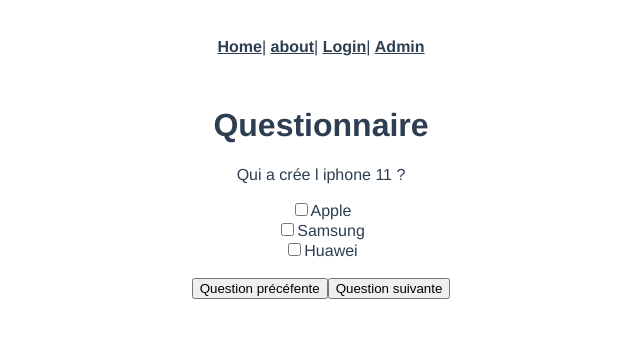
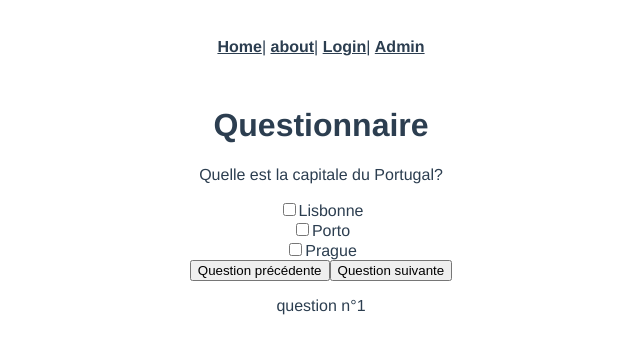
Before and after one commit to CorentinGautier/app-questionnaire-vue, a Vue app: page /#/questionnaire in a window 1280 px wide. Shown: the top 354 px of the page, without its empty margins (319-959 px from the left). Built offline with nearby package versions, Linux system fonts and the light colour scheme.

Commit message:
possibilité de recommencer, et se balader entre les questions

```diff
--- a/src/assets/questions.json
+++ b/src/assets/questions.json
@@ -3,31 +3,25 @@
         {
             "id": "0",
             "question": "Qui a crée l iphone 11 ? ",
-            "options": [
-                "Apple",
-                "Samsung",
-                "Huawei"
-            ],
+            "options1": "Apple",
+            "options2": "Samsung",
+            "options3": "Huawei",
             "reponse": "Apple"
         },
         {
             "id": "1",
             "question": "Quelle est la capitale du Portugal?",
-            "options": [
-                "Apple",
-                "Samsung",
-                "Huawei"
-            ],
+            "options1": "Lisbonne",
+            "options2": "Porto",
+            "options3": "Prague",
             "reponse": "Lisbonne"
         },
         {
             "id": "2",
             "question": "comment je m appelle?",
-            "options": [
-                "Apple",
-                "Samsung",
-                "Huawei"
-            ],
+            "options1": "corentin",
+            "options2": "Gabin",
+            "options3": "Pedro",
             "reponse": "Pedro"
         }
     ]
--- a/src/components/QuestionnaireComponent.vue
+++ b/src/components/QuestionnaireComponent.vue
@@ -1,38 +1,28 @@
 <template>
   <!-- v-cloak hides any un-compiled data bindings until the Vue instance is ready. -->
   <div id="app" class="container" v-cloak>
-    <h1 class="mb-4">Questionnaire </h1>
-<p> {{questions[i]["question"]}}
-
-
-      <div v-for="option in questions[i].options" :key="option">
-     <input type="checkBox" value="">{{option}}</div>
-     <br>
-      </div>
-      <!-- <input type="checkBox" value=""> {{ question[item][choix1] }}
-      //  <input type="checkBox" value=""> {{ question[item][choix2] }}
-      //  <input type="checkBox" value=""> {{ question[item][choix3] }} -->
+    <h1 class="mb-4">{{msg}} </h1>
+    <p> {{questions[j]["question"]}} </p>
+      <input type="checkBox" value="">{{questions[j]["options1"]}}
+      <br>
+      <input type="checkBox" value="">{{questions[j]["options2"]}}
+      <br>
+      <input type="checkBox" value="">{{questions[j]["options3"]}}
+      <br>
   </div>
 </template>
 <script>
 import questions from '../assets/questions.json'
-console.log(questions.questions[0])
-
+console.log(questions.questions[0].options1)
 export default {
   data () {
     return {
       questions: questions.questions
     }
   },
-  computed: {
-    quiz () {
-      return questions.questions.map(question => {
-        return question
-      })
-    }
-  },
   props: {
-    i: Number
+    msg: String,
+    j: Number
   }
 }
 </script>
--- a/src/views/Questionnaire.vue
+++ b/src/views/Questionnaire.vue
@@ -1,8 +1,13 @@
 <template>
-  <div class="login">
-    <QuestionnaireComponent msg="Questionnaire" :i="i" />
-    <input type="submit" onclick="avant()" value="Question précéfente" />
-    <input type="submit" onclick="apres()" value="Question suivante" />
+  <div v-if="fin == false">
+    <QuestionnaireComponent msg="Questionnaire" :j=i />
+    <input type="submit" v-on:click="avant" value="Question précédente" />
+    <input type="submit" v-on:click="apres" value="Question suivante" />
+      <p>question n°{{i}}</p>
+  </div>
+  <div v-else>
+    <h1>Affichage des scores</h1>
+    <input type="submit" v-on:click="recommencer" value="Recommencez" />
   </div>
 </template>
 <script>
@@ -11,7 +16,8 @@
   name: 'Questionnaire',
   data () {
     return {
-      i: 0
+      i: 1,
+      fin: false
     }
   },
   components: {
@@ -19,10 +25,25 @@
   },
   methods: {
     avant: function () {
-      this.i = this.i - 1
+      if (this.i !== 1) {
+        console.log('avant')
+        this.i = this.i - 1
+      } else {
+        console.log('avant bloqué')
+      }
     },
     apres: function () {
-      this.i = this.i - 1
+      if (this.i !== 3) {
+        console.log('après')
+        this.i = this.i + 1
+      } else {
+        console.log('fin des questions')
+        this.fin = true
+      }
+    },
+    recommencer: function () {
+      this.fin = false
+      this.i = 1
     }
   }
 }
```
